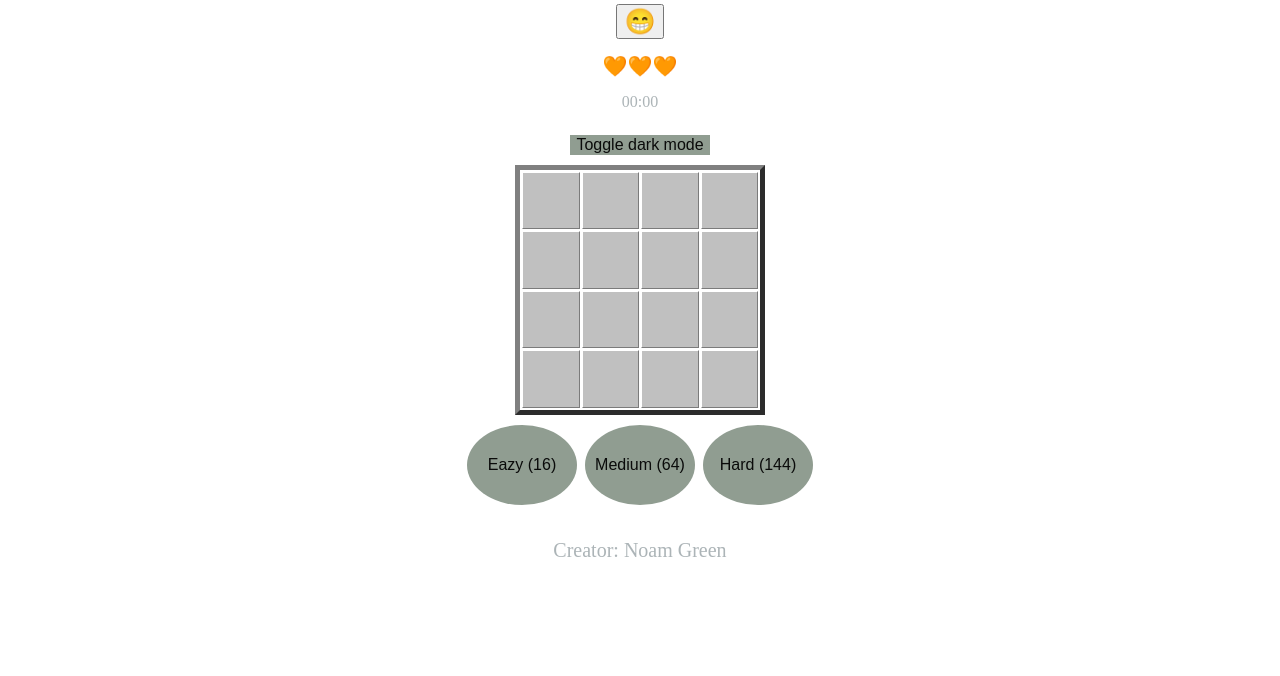
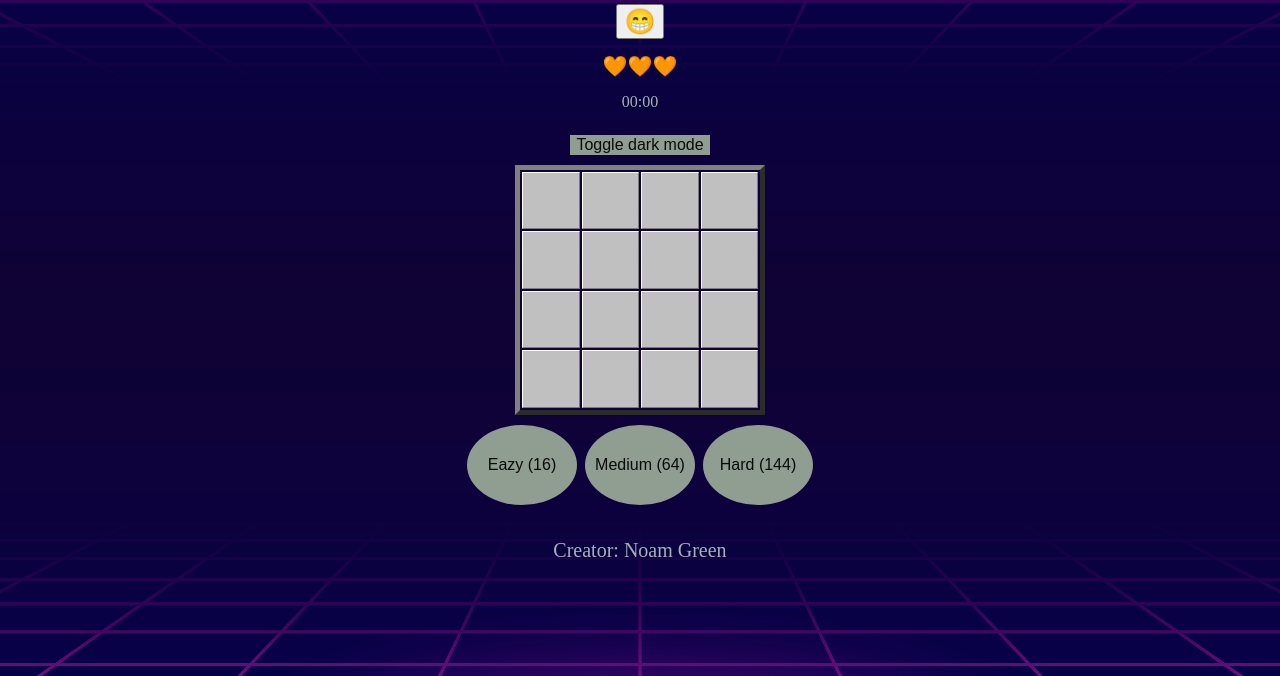
Before and after one commit to NoamGreen96/Minesweeper-proj, a plain HTML site: page index.html in a window 1280 px wide. Shown: the part 124-800 px from the top of the page. Drawn offline with Linux system fonts and the light colour scheme; the site is published under a folder, as on GitHub Pages, so addresses that start at the root find nothing.

Commit message:
ver 5
fix the picture problem

```diff
--- a/main/style.css
+++ b/main/style.css
@@ -1,6 +1,6 @@
 body {
   text-align: center;
-  background-image: url(/pictures/backGround.jpg);
+  background-image: url('../pictures/backGround.jpg');
   color: rgba(171, 179, 182, 0.983);
   background-size: cover;
 }
```
